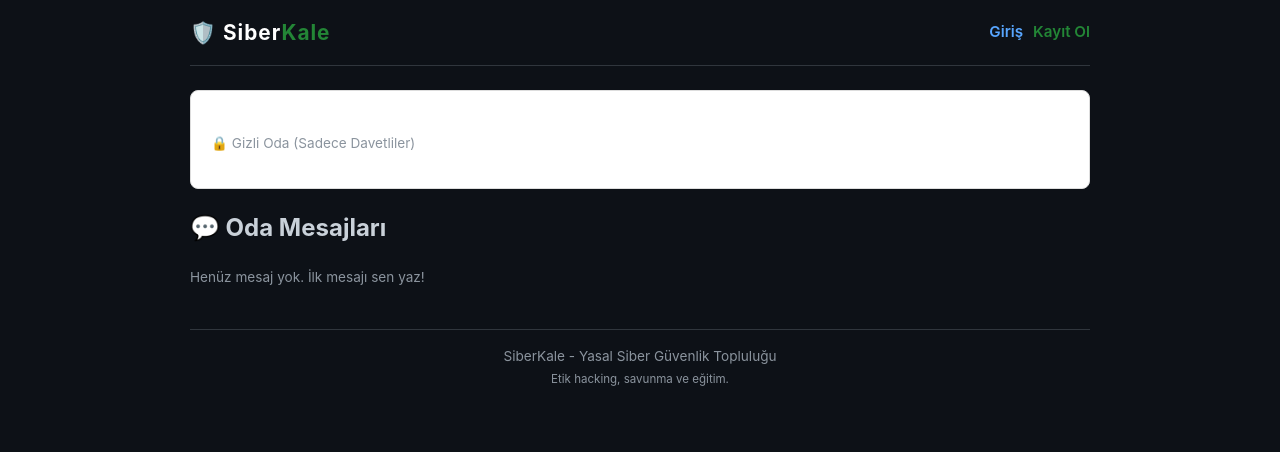
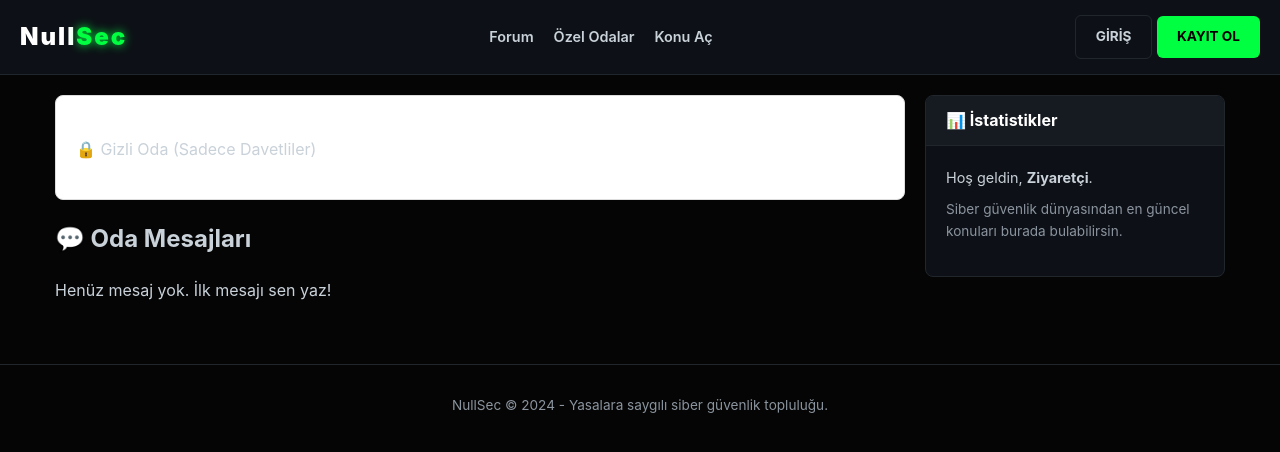
Before and after one commit to gutsalix11129-hub/siber-kale, a Node project: template views/room.ejs in a window 1280 px wide. Shown: the top 452 px of the page. Run offline with Node 20 templates, Linux system fonts and the light colour scheme; the template is opened without the code that fills it, so the values that code supplies are empty; some libraries are stand-ins or nearby versions.

Commit message:
Update layout.ejs

```diff
--- a/views/layout.ejs
+++ b/views/layout.ejs
@@ -3,61 +3,116 @@
 <head>
   <meta charset="utf-8">
   <meta name="viewport" content="width=device-width, initial-scale=1">
-  <title><%= title %> | SiberKale</title>
+  <title><%= title %> | NullSec Forum</title>
   <style>
-    :root { --bg: #0d1117; --panel: #161b22; --border: #30363d; --text: #c9d1d9; --text-muted: #8b949e; --primary: #58a6ff; --danger: #f85149; --success: #238636; }
-    body { font-family: -apple-system, BlinkMacSystemFont, "Segoe UI", Helvetica, Arial, sans-serif; background-color: var(--bg); color: var(--text); max-width: 900px; margin: 0 auto; padding: 16px; line-height: 1.6; }
-    header { display: flex; gap: 15px; align-items: center; flex-wrap: wrap; border-bottom: 1px solid var(--border); padding-bottom: 16px; margin-bottom: 24px; }
-    header a { color: var(--primary); text-decoration: none; font-weight: 600; font-size: 0.95em; }
-    header a:hover { text-decoration: underline; }
-    .logo { font-size: 1.3em; font-weight: bold; color: #fff; letter-spacing: 1px; }
-    .logo span { color: var(--success); }
-    article { background-color: var(--panel); border: 1px solid var(--border); padding: 20px; margin-bottom: 16px; border-radius: 8px; }
-    input, textarea, button { font: inherit; padding: 10px; margin: 4px 0; border: 1px solid var(--border); border-radius: 6px; background-color: var(--bg); color: var(--text); width: 100%; box-sizing: border-box; }
-    input:focus, textarea:focus { border-color: var(--primary); outline: none; }
-    button { background-color: var(--success); color: white; cursor: pointer; font-weight: bold; border: none; transition: 0.2s; }
-    button:hover { background-color: #2ea043; }
-    button.danger { background-color: var(--danger); }
-    button.danger:hover { background-color: #da3633; }
-    button.secondary { background-color: var(--border); }
-    button.secondary:hover { background-color: #4b535d; }
-    .muted { color: var(--text-muted); font-size: 0.85em; }
-    .prewrap { white-space: pre-wrap; font-family: "Courier New", Courier, monospace; background: #000; padding: 15px; border-radius: 6px; border: 1px solid var(--border); overflow-x: auto; }
-    footer { margin-top: 40px; border-top: 1px solid var(--border); padding-top: 16px; font-size: 0.85em; color: var(--text-muted); text-align: center; }
-    .user-info { margin-left: auto; display: flex; align-items: center; gap: 10px; }
-    .user-info button { width: auto; padding: 5px 10px; font-size: 0.8em; }
+    :root { --bg: #050505; --panel: #0d1117; --border: #21262d; --text: #c9d1d9; --text-muted: #8b949e; --primary: #00ff41; --danger: #f85149; }
+    * { box-sizing: border-box; }
+    body { font-family: -apple-system, BlinkMacSystemFont, "Segoe UI", Helvetica, Arial, sans-serif; background-color: var(--bg); color: var(--text); margin: 0; padding: 0; line-height: 1.6; }
+
+    /* Üst Bar */
+    .navbar { background-color: var(--panel); border-bottom: 1px solid var(--border); padding: 15px 20px; display: flex; align-items: center; justify-content: space-between; position: sticky; top: 0; z-index: 100; }
+    .logo { font-size: 1.5em; font-weight: 900; color: #fff; text-decoration: none; letter-spacing: 2px; }
+    .logo span { color: var(--primary); text-shadow: 0 0 10px var(--primary); }
+
+    .nav-links { display: flex; gap: 20px; align-items: center; }
+    .nav-links a { color: var(--text); text-decoration: none; font-weight: 600; font-size: 0.9em; transition: 0.2s; }
+    .nav-links a:hover { color: var(--primary); }
+
+    .user-badge { display: flex; align-items: center; gap: 10px; background: #161b22; padding: 5px 15px; border-radius: 20px; border: 1px solid var(--border); }
+    .user-badge img { width: 30px; height: 30px; border-radius: 50%; background: #333; }
+
+    /* Ana İçerik Alanı */
+    .container { display: flex; max-width: 1200px; margin: 20px auto; padding: 0 15px; gap: 20px; }
+    .main-content { flex: 1; }
+    .sidebar { width: 300px; flex-shrink: 0; }
+
+    /* Paneller */
+    .panel { background: var(--panel); border: 1px solid var(--border); border-radius: 8px; margin-bottom: 20px; overflow: hidden; }
+    .panel-header { background: #161b22; padding: 12px 20px; border-bottom: 1px solid var(--border); font-weight: bold; color: #fff; display: flex; justify-content: space-between; align-items: center; }
+    .panel-body { padding: 20px; }
+
+    /* Butonlar ve Formlar */
+    button, .btn { background-color: var(--primary); color: #000; cursor: pointer; font-weight: bold; border: none; padding: 10px 20px; border-radius: 6px; text-transform: uppercase; font-size: 0.85em; transition: 0.2s; text-decoration: none; display: inline-block; }
+    button:hover, .btn:hover { background-color: #fff; box-shadow: 0 0 15px var(--primary); }
+    .btn-danger { background-color: var(--danger); color: #fff; }
+    .btn-outline { background: transparent; color: var(--text); border: 1px solid var(--border); }
+
+    input, textarea, select { width: 100%; padding: 12px; margin-bottom: 15px; background: #010409; border: 1px solid var(--border); border-radius: 6px; color: #fff; font-family: inherit; }
+    input:focus, textarea:focus { border-color: var(--primary); outline: none; box-shadow: 0 0 5px rgba(0,255,65,0.3); }
+
+    /* Forum İçerikleri */
+    .topic-item { display: flex; border-bottom: 1px solid var(--border); padding: 15px; transition: 0.2s; align-items: center; gap: 15px; }
+    .topic-item:hover { background: #161b22; }
+    .topic-icon { width: 40px; height: 40px; background: #21262d; border-radius: 50%; display: flex; justify-content: center; align-items: center; font-size: 1.2em; color: var(--primary); }
+    .topic-info { flex: 1; }
+    .topic-title { font-size: 1.1em; font-weight: bold; color: #fff; text-decoration: none; display: block; margin-bottom: 5px; }
+    .topic-title:hover { color: var(--primary); }
+    .topic-meta { font-size: 0.8em; color: var(--text-muted); display: flex; gap: 15px; }
+
+    .rank-badge { font-size: 0.75em; padding: 2px 6px; border-radius: 4px; background: #21262d; color: var(--primary); border: 1px solid #30363d; font-weight: bold; }
+
+    /* Markdown İçeriği */
+    .markdown-body pre { background: #010409; padding: 15px; border-radius: 6px; overflow-x: auto; border: 1px solid var(--border); color: var(--primary); }
+    .markdown-body code { font-family: 'Courier New', monospace; }
+
+    @media (max-width: 768px) {
+      .container { flex-direction: column; }
+      .sidebar { width: 100%; }
+      .nav-links { display: none; } /* Mobilde menüyü gizle (basitlik için) */
+    }
   </style>
 </head>
 <body>
-  <header>
-    <a href="/" class="logo">🛡️ Siber<span>Kale</span></a>
+  <!-- ÜST BAR -->
+  <nav class="navbar">
+    <a href="/" class="logo">Null<span>Sec</span></a>
+    <div class="nav-links">
+      <a href="/">Forum</a>
+      <a href="/rooms">Özel Odalar</a>
+      <a href="/posts/new">Konu Aç</a>
+      <% if (user && user.role === 'admin') { %><a href="/admin" style="color: var(--danger);">Admin</a><% } %>
+    </div>
+
+    <div>
       <% if (user) { %>
-      <a href="/">Akış</a>
-      <a href="/rooms">Odalar</a>
-      <a href="/posts/new">Paylaş</a>
-      <% if (user.role === 'admin') { %><a href="/admin" style="color: var(--danger);">Admin</a><% } %>
-
-      <div class="user-info">
-        <span class="muted"><%= user.email %></span>
-        <form method="post" action="/logout" style="display:inline">
-          <button type="submit" class="danger">Çıkış</button>
+        <div class="user-badge">
+          <div style="width:30px; height:30px; background:#333; border-radius:50%; display:flex; align-items:center; justify-content:center; font-weight:bold; color:#fff;">
+            <%= user.username ? user.username[0].toUpperCase() : 'U' %>
+          </div>
+          <div style="font-size:0.85em;">
+            <div style="color:#fff; font-weight:bold;"><%= user.username || user.email %></div>
+            <div class="rank-badge"><%= getRank(user.points || 0) %></div>
+          </div>
+          <form method="post" action="/logout" style="margin:0; margin-left:10px;">
+            <button type="submit" class="btn-danger" style="padding:5px 10px; font-size:0.7em;">Çıkış</button>
           </form>
         </div>
       <% } else { %>
-      <div style="margin-left: auto; display: flex; gap: 10px;">
-        <a href="/login">Giriş</a>
-        <a href="/register" style="color: var(--success);">Kayıt Ol</a>
+        <a href="/login" class="btn btn-outline">Giriş</a>
+        <a href="/register" class="btn">Kayıt Ol</a>
+      <% } %>
     </div>
-    <% } %>
-  </header>
+  </nav>
 
-  <main>
+  <!-- İÇERİK -->
+  <div class="container">
+    <main class="main-content">
       <%- body %>
     </main>
 
-  <footer>
-    SiberKale - Yasal Siber Güvenlik Topluluğu<br>
-    <span class="muted">Etik hacking, savunma ve eğitim.</span>
+    <aside class="sidebar">
+      <div class="panel">
+        <div class="panel-header">📊 İstatistikler</div>
+        <div class="panel-body">
+          <p style="margin:0; font-size:0.9em;">Hoş geldin, <b><%= user ? (user.username || 'Misafir') : 'Ziyaretçi' %></b>.</p>
+          <p style="font-size:0.85em; color:var(--text-muted); margin-top:10px;">Siber güvenlik dünyasından en güncel konuları burada bulabilirsin.</p>
+        </div>
+      </div>
+    </aside>
+  </div>
+
+  <footer style="text-align: center; padding: 30px; border-top: 1px solid var(--border); color: var(--text-muted); font-size: 0.85em; margin-top: 40px;">
+    NullSec &copy; 2024 - Yasalara saygılı siber güvenlik topluluğu.
   </footer>
 </body>
 </html>
```
Lines whose indentation alone changed are shown as unchanged.
